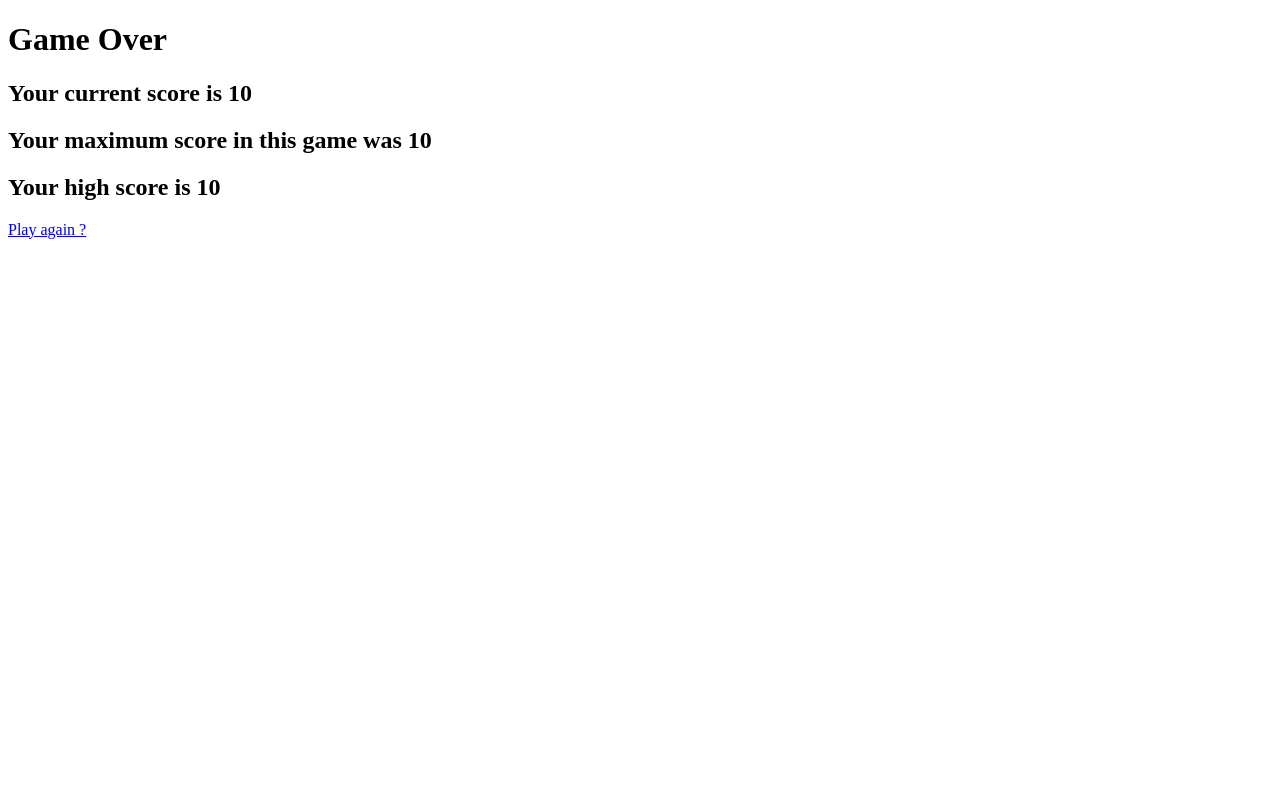
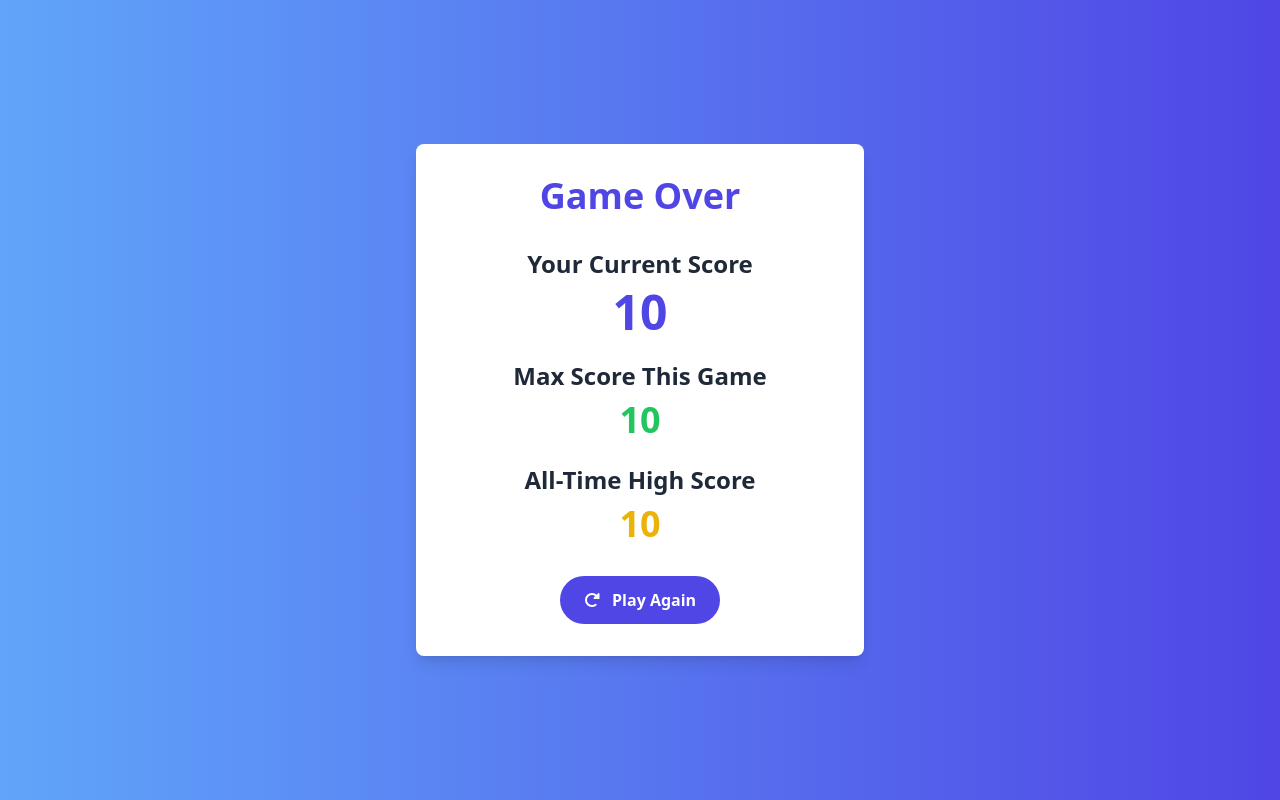
Before and after one commit to iakhil/wordatlas, a Django app: template words/templates/game_over.html in a window 1280 px wide. Run offline with Django 3.2, Linux system fonts and the light colour scheme; the template is opened without the code that fills it: most values are stand-ins (such as "Sample title", 1, 10 or a date in 2020); parts of the project's set-up code (start-up, migrations or seed data) failed here and were passed over; some libraries are stand-ins or nearby versions.

Commit message:
Revamp game_over page

```diff
--- a/words/templates/game_over.html
+++ b/words/templates/game_over.html
@@ -4,15 +4,38 @@
     <meta charset="UTF-8">
     <meta http-equiv="X-UA-Compatible" content="IE=edge">
     <meta name="viewport" content="width=device-width, initial-scale=1.0">
-    <title>Word Atlas</title>
+    <title>Word Atlas - Game Over</title>
+    <script src="https://cdn.tailwindcss.com"></script>
+    <link rel="stylesheet" href="https://cdnjs.cloudflare.com/ajax/libs/font-awesome/6.0.0-beta3/css/all.min.css" />
 </head>
-<div class="container">
-    <h1 class="text-danger" style="align-content: center">Game Over</h1>
-    <div class="container">
-        <h2 class="text-center"> Your current score is {{ score }}</h2>
-        <h2 class="text-center"> Your maximum score in this game was {{ max_score_in_game }}</h2>
-        <h2 class="text-center"> Your high score is {{ high_score }}</h2>
-        <a href="{% url 'home' %}">Play again ?</a>
+<body class="bg-gradient-to-r from-blue-400 to-indigo-600 min-h-screen font-sans flex items-center justify-center">
+    <div class="container mx-auto px-4 py-8">
+        <div class="bg-white rounded-lg shadow-lg p-8 max-w-md mx-auto">
+            <h1 class="text-4xl font-bold text-center text-indigo-600 mb-8">Game Over</h1>
+
+            <div class="space-y-6">
+                <div class="text-center">
+                    <h2 class="text-2xl font-semibold text-gray-800 mb-2">Your Current Score</h2>
+                    <p class="text-5xl font-bold text-indigo-600">{{ score }}</p>
+                </div>
+
+                <div class="text-center">
+                    <h2 class="text-2xl font-semibold text-gray-800 mb-2">Max Score This Game</h2>
+                    <p class="text-4xl font-bold text-green-500">{{ max_score_in_game }}</p>
+                </div>
+
+                <div class="text-center">
+                    <h2 class="text-2xl font-semibold text-gray-800 mb-2">All-Time High Score</h2>
+                    <p class="text-4xl font-bold text-yellow-500">{{ high_score }}</p>
+                </div>
+            </div>
+
+            <div class="mt-8 text-center">
+                <a href="{% url 'home' %}" class="inline-block bg-indigo-600 text-white font-bold py-3 px-6 rounded-full hover:bg-indigo-700 transition duration-300 transform hover:scale-105">
+                    <i class="fas fa-redo-alt mr-2"></i> Play Again
+                </a>
+            </div>
+        </div>
     </div>
-</div>
+</body>
 </html>
```
Also changed, not shown: db.sqlite3.
